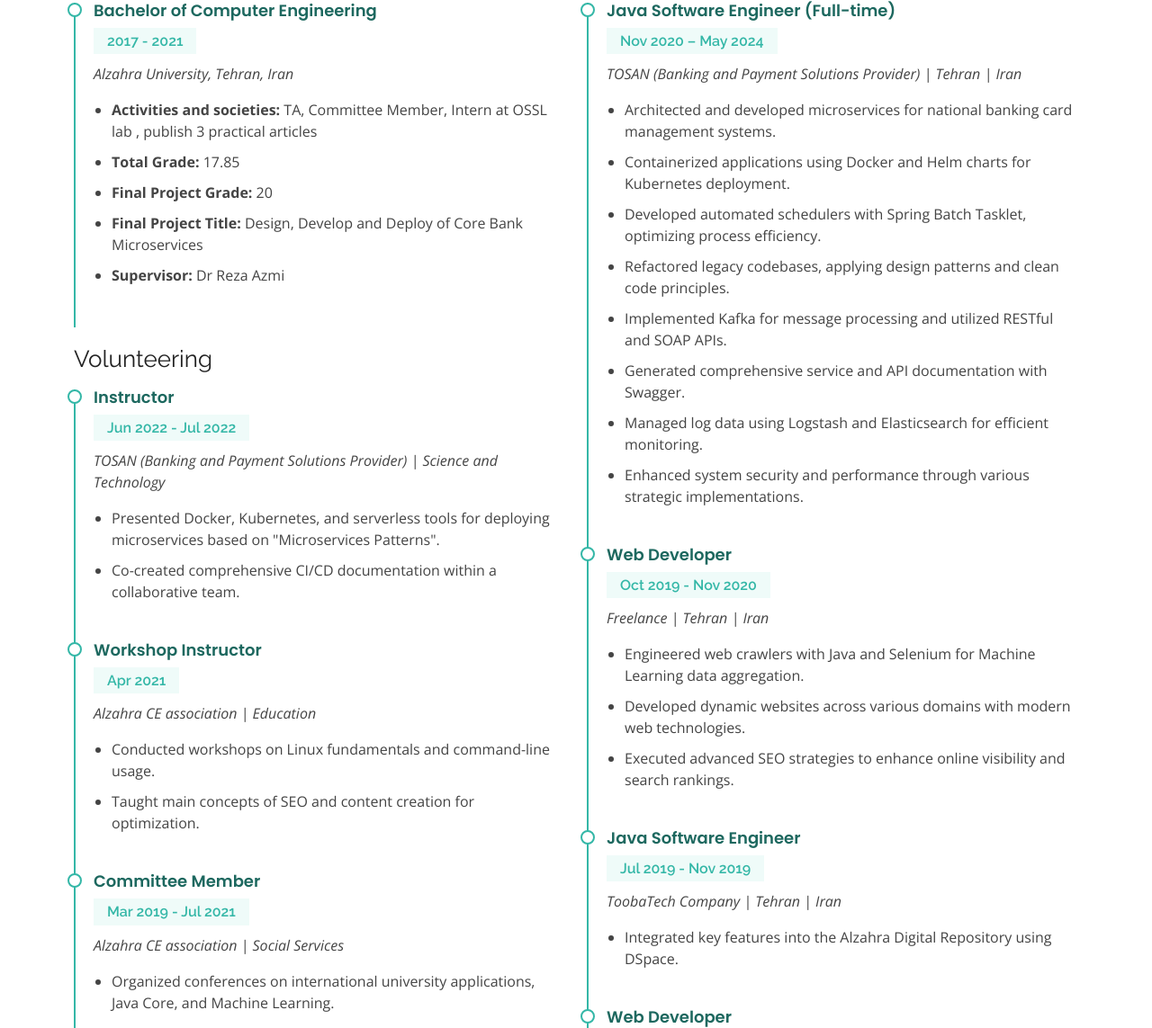
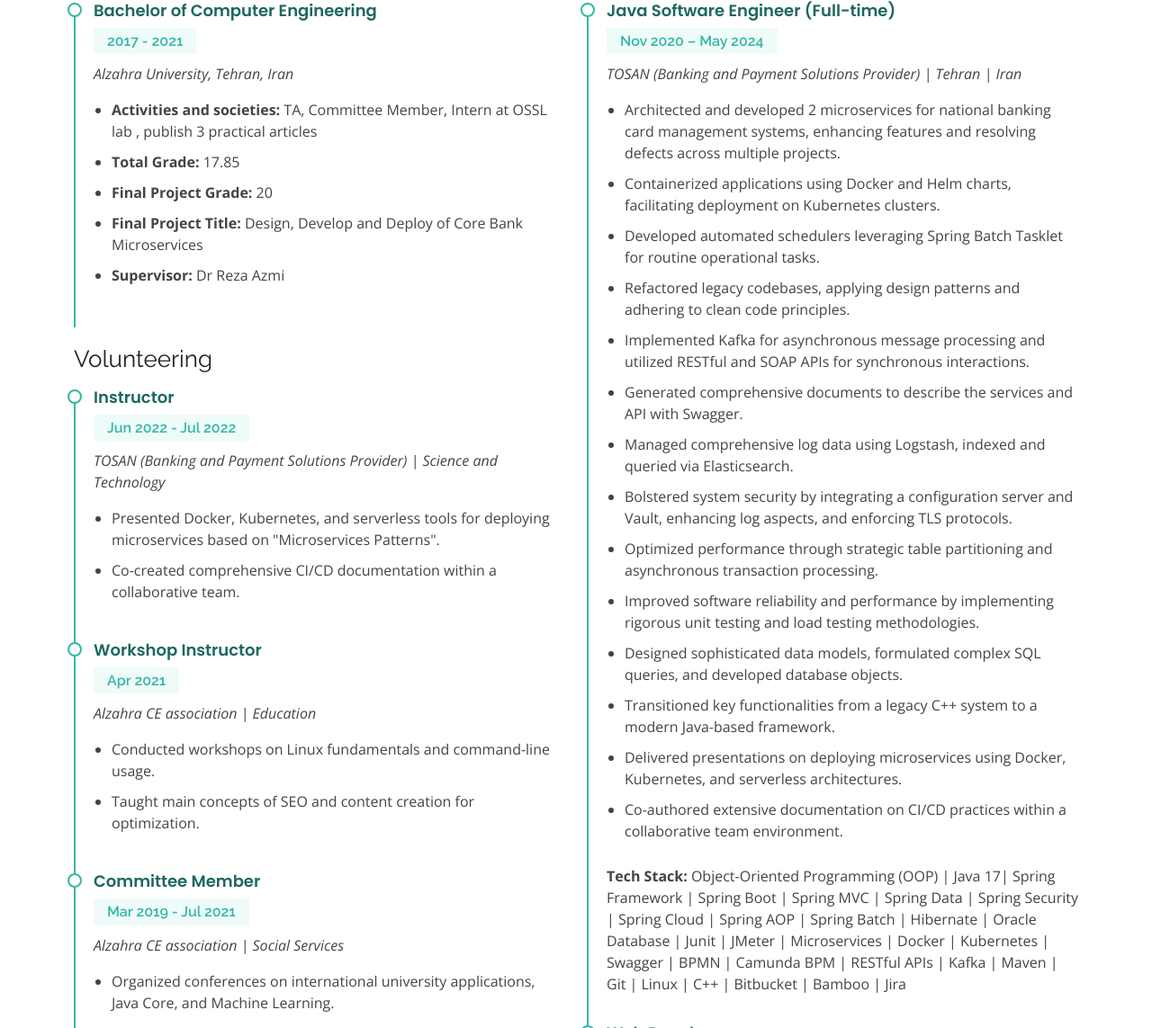
Before and after one commit to zahraShahsavan/zahraShahsavan.github.io, a plain HTML site: page resume.html in a window 1280 px wide. Shown: the part 285-1428 px from the top of the page at 90% size. Drawn offline with nearby package versions, Linux system fonts and the light colour scheme.

Commit message:
Update resume.html

```diff
--- a/resume.html
+++ b/resume.html
@@ -168,16 +168,25 @@
 				<p><em>TOSAN (Banking and Payment Solutions Provider) | Tehran | Iran</em></p>
 				<p>
 				<ul>
-				<li>Architected and developed microservices for national banking card management systems.</li>
-				<li>Containerized applications using Docker and Helm charts for Kubernetes deployment.</li>
-				<li>Developed automated schedulers with Spring Batch Tasklet, optimizing process efficiency.</li>
-				<li>Refactored legacy codebases, applying design patterns and clean code principles.</li>
-				<li>Implemented Kafka for message processing and utilized RESTful and SOAP APIs.</li>
-				<li>Generated comprehensive service and API documentation with Swagger.</li>
-				<li>Managed log data using Logstash and Elasticsearch for efficient monitoring.</li>
-				<li>Enhanced system security and performance through various strategic implementations.</li>
+				<li>Architected and developed 2 microservices for national banking card management systems, enhancing features and resolving defects across multiple projects.</li>
+				<li>Containerized applications using Docker and Helm charts, facilitating deployment on Kubernetes clusters.</li>
+				<li>Developed automated schedulers leveraging Spring Batch Tasklet for routine operational tasks.</li>
+				<li>Refactored legacy codebases, applying design patterns and adhering to clean code principles.</li>
+				<li>Implemented Kafka for asynchronous message processing and utilized RESTful and SOAP APIs for synchronous interactions.</li>
+				<li>Generated comprehensive documents to describe the services and API with Swagger.</li>
+				<li>Managed comprehensive log data using Logstash, indexed and queried via Elasticsearch.</li>
+				<li>Bolstered system security by integrating a configuration server and Vault, enhancing log aspects, and enforcing TLS protocols.</li>
+				<li>Optimized performance through strategic table partitioning and asynchronous transaction processing.</li>
+				<li>Improved software reliability and performance by implementing rigorous unit testing and load testing methodologies.</li>
+				<li>Designed sophisticated data models, formulated complex SQL queries, and developed database objects.</li>
+				<li>Transitioned key functionalities from a legacy C++ system to a modern Java-based framework.</li>
+				<li>Delivered presentations on deploying microservices using Docker, Kubernetes, and serverless architectures.</li>
+				<li>Co-authored extensive documentation on CI/CD practices within a collaborative team environment.</li>
 				</ul>
 				</p>
+				<p> <strong>Tech Stack: </strong>
+					Object-Oriented Programming (OOP) | Java 17| Spring Framework | Spring Boot | Spring MVC | Spring Data | Spring Security | Spring Cloud | Spring AOP | Spring Batch | Hibernate | Oracle Database | Junit | JMeter | Microservices | Docker | Kubernetes | Swagger | BPMN | Camunda BPM | RESTful APIs | Kafka | Maven | Git | Linux | C++ | Bitbucket | Bamboo | Jira
+						</p>
 				</div>
 
 				<div class="resume-item">
@@ -191,6 +200,9 @@
 				<li>Executed advanced SEO strategies to enhance online visibility and search rankings.</li>
 				</ul>
 				</p>
+					<p> <strong>Tech Stack: </strong> Object-Oriented Programming (OOP) | Java 8 | RESTful APIs | Maven | Selenium | WordPress | SEO | Web Content Writing | Self-employment </p>
+
+
 				</div>
 
 				<div class="resume-item">
@@ -202,6 +214,7 @@
 				<li>Integrated key features into the Alzahra Digital Repository using DSpace.</li>
 				</ul>
 				</p>
+					<p> <strong>Tech Stack: </strong> Object-Oriented Programming (OOP) | Java 8 | RESTful APIs | Maven | Ubuntu | Tomcat | dSPACE | Open-Source Software </p>
 				</div>
 
 				<div class="resume-item">
@@ -213,6 +226,7 @@
 				<li>Orchestrated the design and implementation of an academic web interface.</li>
 				</ul>
 				</p>
+					<p> <strong>Tech Stack: </strong> Web Development | HTML 5| CSS 3 | JavaScript | SEO | Web Content Writing </p>
 				</div>
 
 				<div class="resume-item">
@@ -224,6 +238,8 @@
 				<li>Acquired practical software engineering experience in real-world projects.</li>
 				</ul>
 				</p>
+
+					<p> <strong>Tech Stack: </strong> Ubuntu | Java | CSS | WordPress | HTML | Object-Oriented Programming (OOP) | Open-Source Software | Github </p>
 				</div>
 
 				<div class="resume-item">
@@ -235,6 +251,7 @@
 				<li>Played a pivotal role in devising a framework for the Sharif Innovation District.</li>
 				</ul>
 				</p>
+					<p> <strong>Tech Stack: </strong> Start-up Environment | Trello </p>
 				</div>
 
           </div>
@@ -255,7 +272,7 @@
         <!-- All the links in the footer should remain intact. -->
         <!-- You can delete the links only if you purchased the pro version. -->
         <!-- Licensing information: https://bootstrapmade.com/license/ -->
-        <!-- Purchase the pro version with working PHP/AJAX contact form: https://bootstrapmade.com/kelly-free-bootstrap-cv-resume-html-template/ -->
+        <!-- Purchase the pro version with a working PHP/AJAX contact form: https://bootstrapmade.com/kelly-free-bootstrap-cv-resume-html-template/ -->
         Designed by Zac
       </div>
     </div>
```
